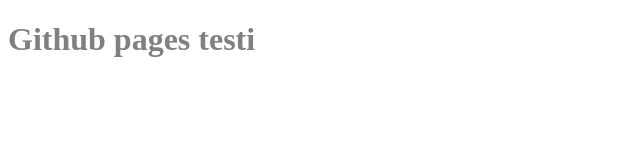
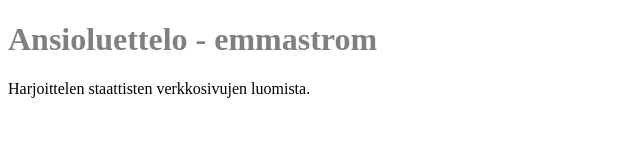
Before and after one commit to emmastrom/cv, a plain HTML site: page index.html in a window 1280 px wide. Shown: the whole page, without its empty margins (0-640 px from the left). Drawn offline with Linux system fonts and the light colour scheme.

Commit message:
starting sentence

```diff
--- a/index.html
+++ b/index.html
@@ -5,14 +5,20 @@
 <head>
   <meta charset="utf-8">
 
-  <title>Github page testi</title>
+  <title>Ansioluettelo</title>
 
   <link rel="stylesheet" href="css/styles.css">
 
 </head>
 
 <body>
-  <h1>Github pages testi</h1>
+  <h1>Ansioluettelo - emmastrom</h1>
+
+  <p>
+  Harjoittelen staattisten verkkosivujen luomista.
+  </p>
+
+
 </body>
 
 </html>
```
